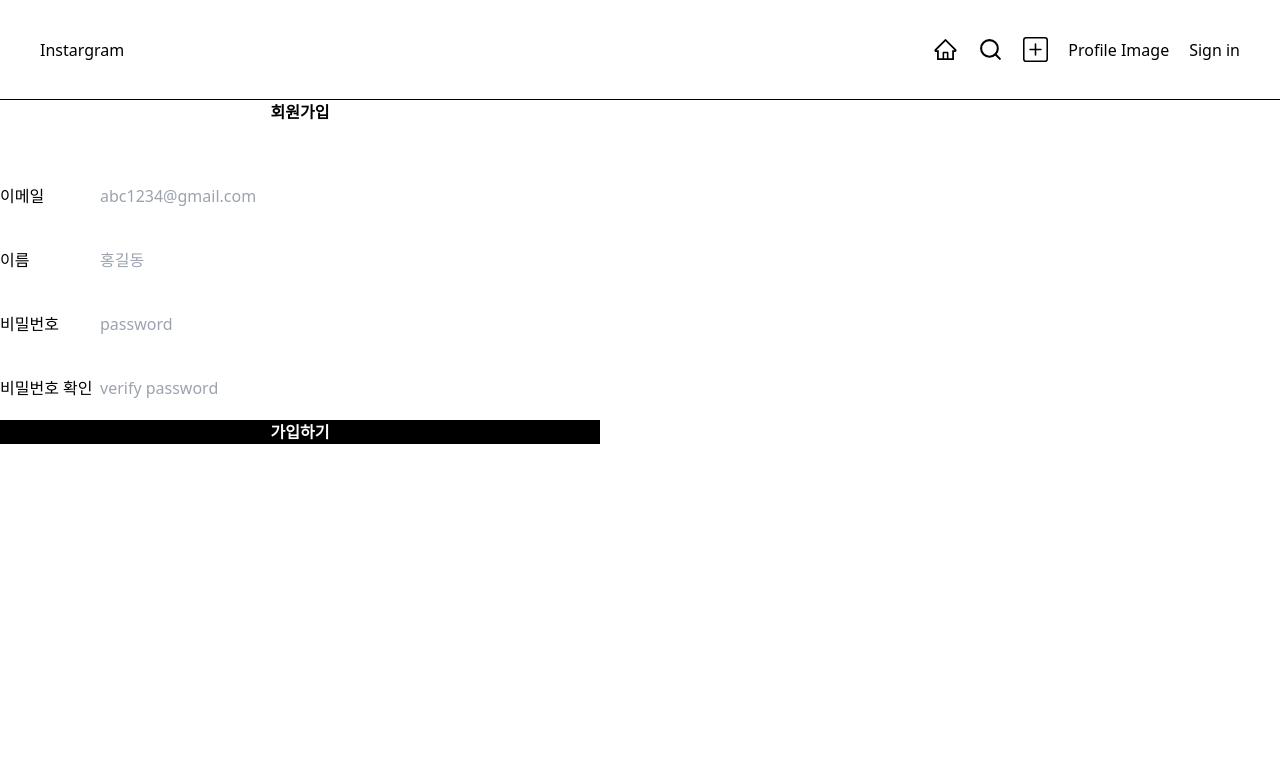
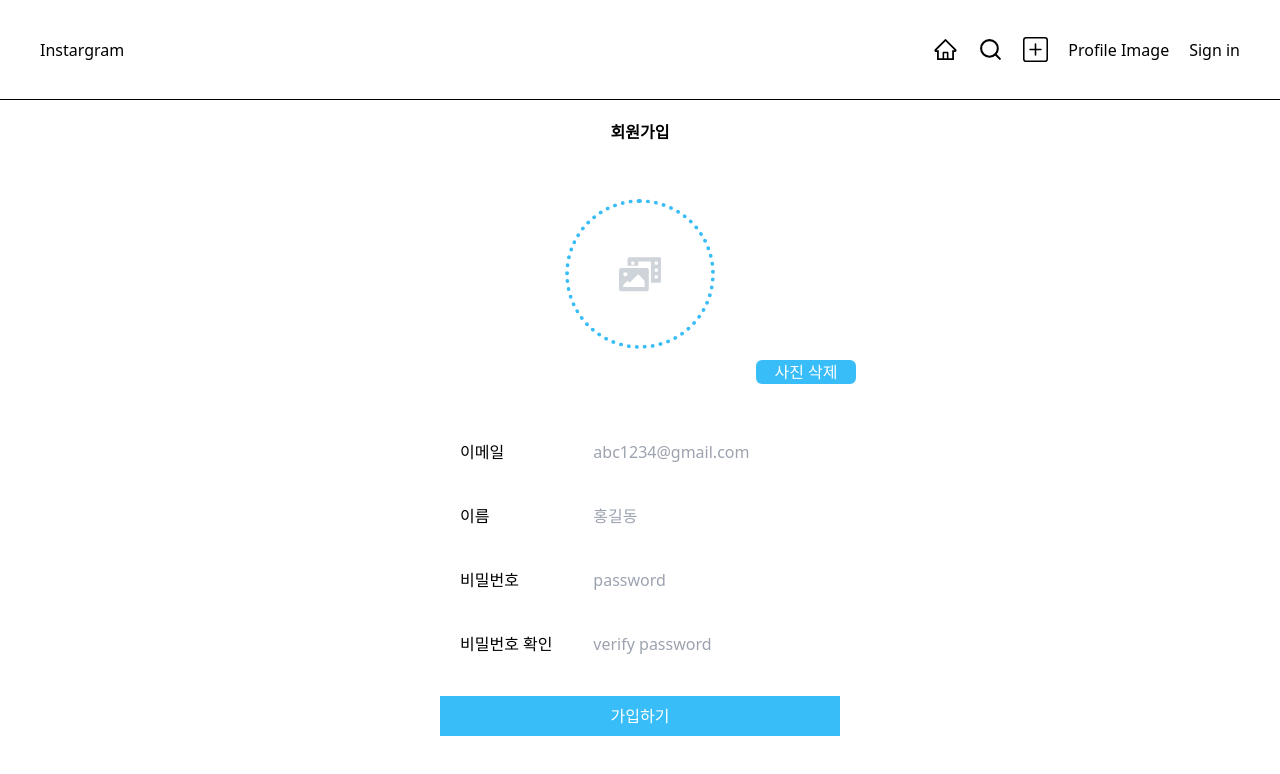
Before and after one commit to changmoolee/joseph-instagram, a Next.js app: page /sign-up in a window 1280 px wide. Shown: the top 774 px of the page. Built offline with nearby package versions, Linux system fonts and the light colour scheme.

Commit message:
Update:[회원가입 페이지] SignupDragAndDrop 컴포넌트 적용 및 페이지 스타일 수정

```diff
--- a/src/app/sign-up/page.tsx
+++ b/src/app/sign-up/page.tsx
@@ -1,14 +1,18 @@
 "use client";
 
-import DragAndDrop from "@/components/DragAndDrop/DragAndDrop.component";
+import ColorButton from "@/components/ColorButton/ColorButton.component";
+import SignupDragAndDrop from "@/components/DragAndDrop/SignupDragAndDrop/SingupDragAndDrop.component";
 import axios from "axios";
 import { useRouter } from "next/navigation";
+import React from "react";
 import { useForm } from "react-hook-form";
 
 /**
  * 회원가입 페이지
  */
 export default function SignUp() {
+  const [imageFile, setImageFile] = React.useState<File[]>();
+
   // router
   const router = useRouter();
 
@@ -53,18 +57,23 @@ export default function SignUp() {
   };
 
   return (
-    <main>
+    <main className="w-full flex justify-center">
       <form
-        className="w-[600px] flex flex-col gap-5"
+        className="w-[400px] flex flex-col  gap-5"
         onSubmit={handleSubmit(onSubmit)}
       >
-        <section className="w-full flex justify-center">
-          <span className="font-[600]">회원가입</span>
+        <section className="w-full flex justify-center mb-10">
+          <span className="font-[600] m-5">회원가입</span>
         </section>
-        <DragAndDrop />
-        <article className="w-full mt-5 gap-5">
+        <SignupDragAndDrop
+          onChange={(file) => {
+            setImageFile(file);
+          }}
+        />
+        <section className="w-full flex flex-col gap-10 m-5">
+          <article className="w-full gap-5">
             <section className="w-full flex">
-            <span className="w-[120px]">이메일</span>
+              <span className="w-[200px]">이메일</span>
               <input
                 className="w-full"
                 placeholder="abc1234@gmail.com"
@@ -75,9 +84,9 @@ export default function SignUp() {
               <span className="text-[red]">이메일을 입력해 주세요.</span>
             )}
           </article>
-        <article className="w-full mt-5 gap-5">
+          <article className="w-full gap-5">
             <section className="w-full flex">
-            <span className="w-[120px]">이름</span>
+              <span className="w-[200px]">이름</span>
               <input
                 className="w-full"
                 placeholder="홍길동"
@@ -88,9 +97,9 @@ export default function SignUp() {
               <span className="text-[red]">이름을 입력해 주세요.</span>
             )}
           </article>
-        <article className="w-full mt-5 gap-5">
+          <article className="w-full gap-5">
             <section className="w-full flex">
-            <span className="w-[120px]">비밀번호</span>
+              <span className="w-[200px]">비밀번호</span>
               <input
                 className="w-full"
                 type="password"
@@ -102,9 +111,9 @@ export default function SignUp() {
               <span className="text-[red]">비밀번호를 입력해 주세요.</span>
             )}
           </article>
-        <article className="w-full mt-5 gap-5">
+          <article className="w-full gap-5">
             <section className="w-full flex">
-            <span className="w-[120px]">비밀번호 확인</span>
+              <span className="w-[200px]">비밀번호 확인</span>
               <input
                 className="w-full"
                 type="password"
@@ -119,9 +128,11 @@ export default function SignUp() {
               <span className="text-[red]">비밀번호가 일치하지 않습니다.</span>
             )}
           </article>
-        <button className="w-full flex justify-center items-center text-[#fff] font-[600] bg-black">
-          가입하기
-        </button>
+        </section>
+        <ColorButton
+          text="가입하기"
+          className="w-full h-full bg-sky-400 text-[white]"
+        />
       </form>
     </main>
   );
```
Lines whose indentation alone changed are shown as unchanged.
